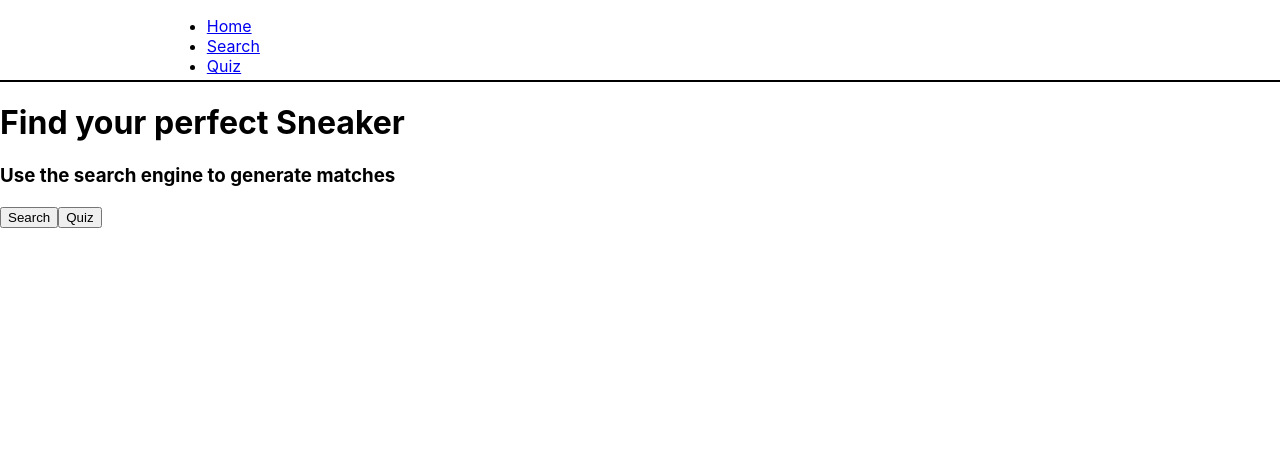
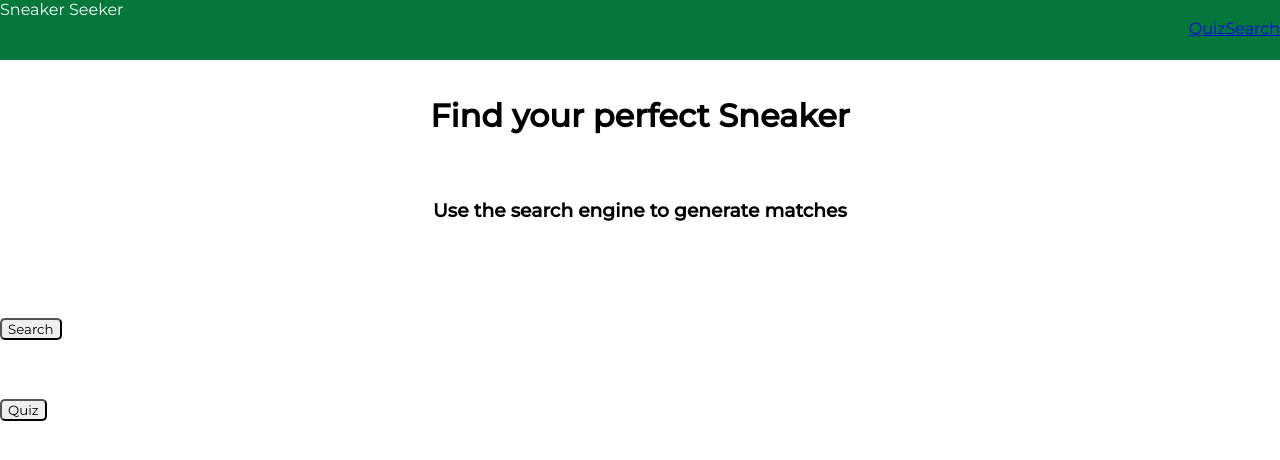
Before and after one commit to InfobyAdrienne/Sneaker-Seeker-Demo, a React (Create React App) app in the folder client/: page / in a window 1280 px wide. Shown: the top 460 px of the page. Built offline with nearby package versions, Linux system fonts and the light colour scheme.

Commit message:
added styling to navbar css

```diff
--- a/client/package.json
+++ b/client/package.json
@@ -38,8 +38,5 @@
       "last 1 firefox version",
       "last 1 safari version"
     ]
-  },
-  "devDependencies": {
-    "webpack": "^4.42.0"
   }
 }
--- a/client/src/App.css
+++ b/client/src/App.css
@@ -1,7 +1,7 @@
-.App {
+/* .App {
   text-align: center;
-}
-
+} */
+/*
 .App-logo {
   height: 40vmin;
   pointer-events: none;
@@ -11,7 +11,7 @@
   .App-logo {
     animation: App-logo-spin infinite 20s linear;
   }
-}
+} */
 
 /* .App-header {
   background-color: #282c34;
@@ -24,16 +24,60 @@
   color: white;
 } */
 
-nav {
-  height: 80px;
-  display: grid;
-  grid-template-columns: repeat(3, 1fr);
-  align-items: center;
-  justify-items: center;
-  position: sticky;
-  border-bottom: 2px solid;
+/* <div style="position: fixed; top: 0; width: 100%; z-index: 100">
+    <nav style="box-shadow: 1px 1px 4px rgb(0 0 0 / 10%)"> */
+    @import url("https://fonts.googleapis.com/css2?family=Montserrat:ital,wght@0,100;0,400;0,500;1,200;1,400&display=swap");
+
+    * {
+      /* margin: 0;
+      padding: 0; */
+      font-family: "Montserrat", sans-serif;
+      --green: #04773b;
+      --gray: #808080;
+      margin-bottom: 2em;
+    }
+
+
+body {
+  height: 100vh;
 }
 
+nav {
+  height: 60px;
+  position: fixed;
+  top: 0;
+  width: 100%;
+  z-index: 100;
+  box-shadow: 1px 1px 4px;
+  background-color: var(--green);
+  color: white;
+}
+
+ul, li {
+  list-style-type: none;
+  text-decoration: none;
+  margin: 0px;
+  padding: 10;
+  float: right;
+}
+
+.page-container {
+  margin: 6em;
+  /* max-width: 600px !important; */
+  /* align-items: center;
+  justify-content: center; */
+}
+
+.tag-line, #tag {
+  text-align: center;
+}
+
+.btn {
+  border: display;
+  border-radius: 5px;
+  color: var(--grey);
+}
+/*
 .App-link {
   color: #61dafb;
 }
@@ -45,4 +89,4 @@ nav {
   to {
     transform: rotate(360deg);
   }
-}
+} */
--- a/client/src/App.js
+++ b/client/src/App.js
@@ -1,35 +1,47 @@
 import React , { Component, Fragment }  from 'react';
 // import { BrowserRouter as Router, Routes, Link } from "react-router-dom";
 import { BrowserRouter, Route, Routes, Link } from 'react-router-dom';
+
 import './App.css';
-// import Options from './components/Options';
+
+
 
 export default function App() {
   return (
 
   <BrowserRouter>
-    <main>
+
+  <body>
+    <div>
     <nav>
+      <div class="container-fluid">
+        <a class="navbar-brand">Sneaker Seeker</a>
+        <div>
           <ul>
-          <li><Link to="/">Home</Link></li>
             <li><Link to="/search">Search</Link></li>
             <li><Link to="/quiz">Quiz</Link></li>
           </ul>
+        </div>
+      </div>
     </nav>
+  </div>
     <Routes>
     <Route path="/" exact component={Home} />
     <Route path="/search"  component={Search} />
     <Route path="/quiz"  component={Quiz} />
     </Routes>
 
+    <div class="page-container">
+      <h1 class="tag-line">Find your perfect Sneaker</h1>
+      <h3 id="tag">Use the search engine to generate matches</h3>
+      </div>
       <div>
-      <h1>Find your perfect Sneaker</h1>
-      <h3>Use the search engine to generate matches</h3>
+    <button class="btn" type="button">Search</button>
     </div>
-    <button type="button">Search</button>
-    <button type="button">Quiz</button>
-
-    </main>
+    <div>
+    <button class="btn" type="button">Quiz</button>
+    </div>
+  </body>
   </BrowserRouter>
 
   );
```
Also changed, not shown: 2 other files (tests, documents, lock files or other folders). Lines whose indentation alone changed are shown as unchanged.
